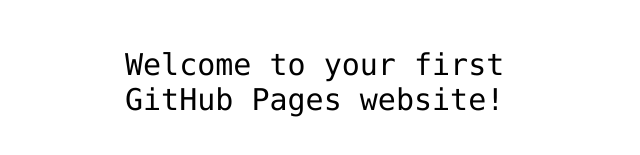
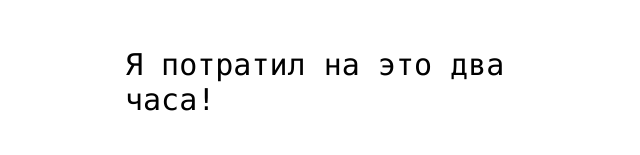
Before and after one commit to lerwervvv/hello-world, a plain HTML site: page index.html in a window 1280 px wide. Shown: the part 341-496 px from the top of the page, without its empty margins (315-955 px from the left). Drawn offline with Linux system fonts and the light colour scheme.

Commit message:
Update index.html

```diff
--- a/index.html
+++ b/index.html
@@ -3,7 +3,7 @@
 <html>
 <head>
   <meta http-equiv="Content-Type" content="text/html; charset=utf-8"/>
-  <title>my-first-website</title>
+  <title>Киберкотик</title>
   <LINK href="styles.css" rel="stylesheet" type="text/css">
 </head>
 
@@ -12,7 +12,7 @@
 <img src="https://octodex.github.com/images/daftpunktocat-thomas.gif" id="octocat" alt="octocat-gif" />
 
 <!-- Change this code here by copy and pasting your template on line 15 -->
-<p>Welcome to your first GitHub Pages website!</p>
+<p>Я потратил на это два часа!</p>
 
 </body>
 </html>
```
